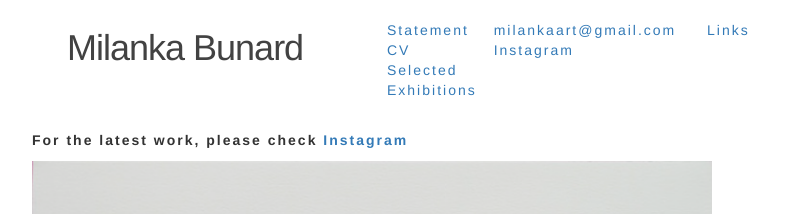
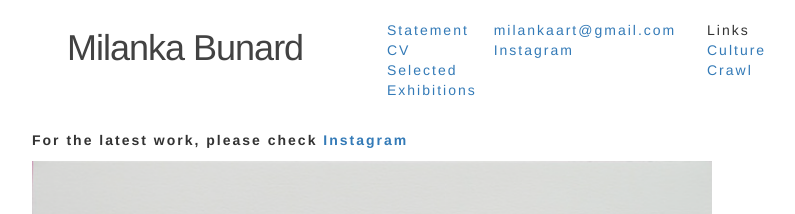
Before and after one commit to milankabunard/milankabunard.github.io, a Jekyll site: the page built from index.html, in a window 1280 px wide. Shown: the top 214 px of the page, without its empty margins (268-1063 px from the left). Built offline with Jekyll 4.4.1, drawn with Linux system fonts in a browser that asks for light colours.

Commit message:
Update header.html

```diff
--- a/_includes/header.html
+++ b/_includes/header.html
@@ -10,7 +10,7 @@
   <div class="col-md-3"><a class="site-title" href="{{ site.baseurl }}/">{{ site.title }}</a></div>
   <div class="col-md-1"><a href="/statement">Statement</a><br/><a href="/about">CV</a><br/><a href="/exhibitions">Selected Exhibitions</a></div>
   <div class="col-md-2"><a href="mailto:{{ site.email }}">{{ site.email }}</a><br/><a href="https://www.instagram.com/milankabunard/">Instagram</a></div>
-  <div class="col-md-1"><a href="/links">Links</a></div>
+  <div class="col-md-1">Links<br/><a href="https://culturecrawl.ca">Culture Crawl</a></div>
   <div class="col-md-2"></div>
 </div>
 
```
